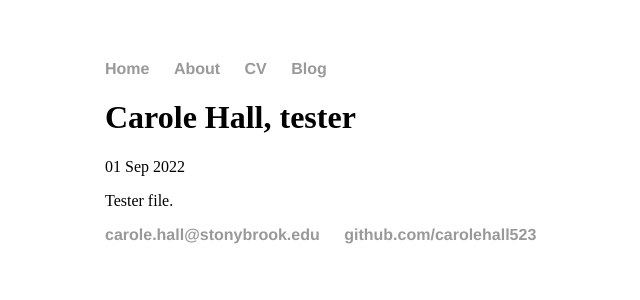
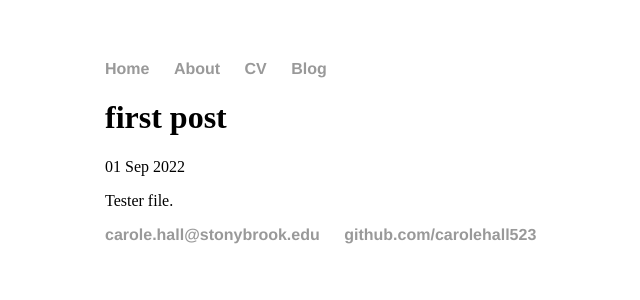
Before and after one commit to carolehall523/carolehall523.github.io, a Jekyll site: the page built from _posts/2022-09-01-first-post.md, in a window 1280 px wide. Shown: the top 300 px of the page, without its empty margins (87-727 px from the left). Built offline with Jekyll 4.4.1, drawn with Linux system fonts in a browser that asks for light colours.

Commit message:
Update 2022-09-01-first-post.md

```diff
--- a/_posts/2022-09-01-first-post.md
+++ b/_posts/2022-09-01-first-post.md
@@ -1,6 +1,6 @@
 ---
 layout: post
-title: "Carole Hall, tester"
+title: "first post"
 date: 2022-09-01
 ---
 
```
